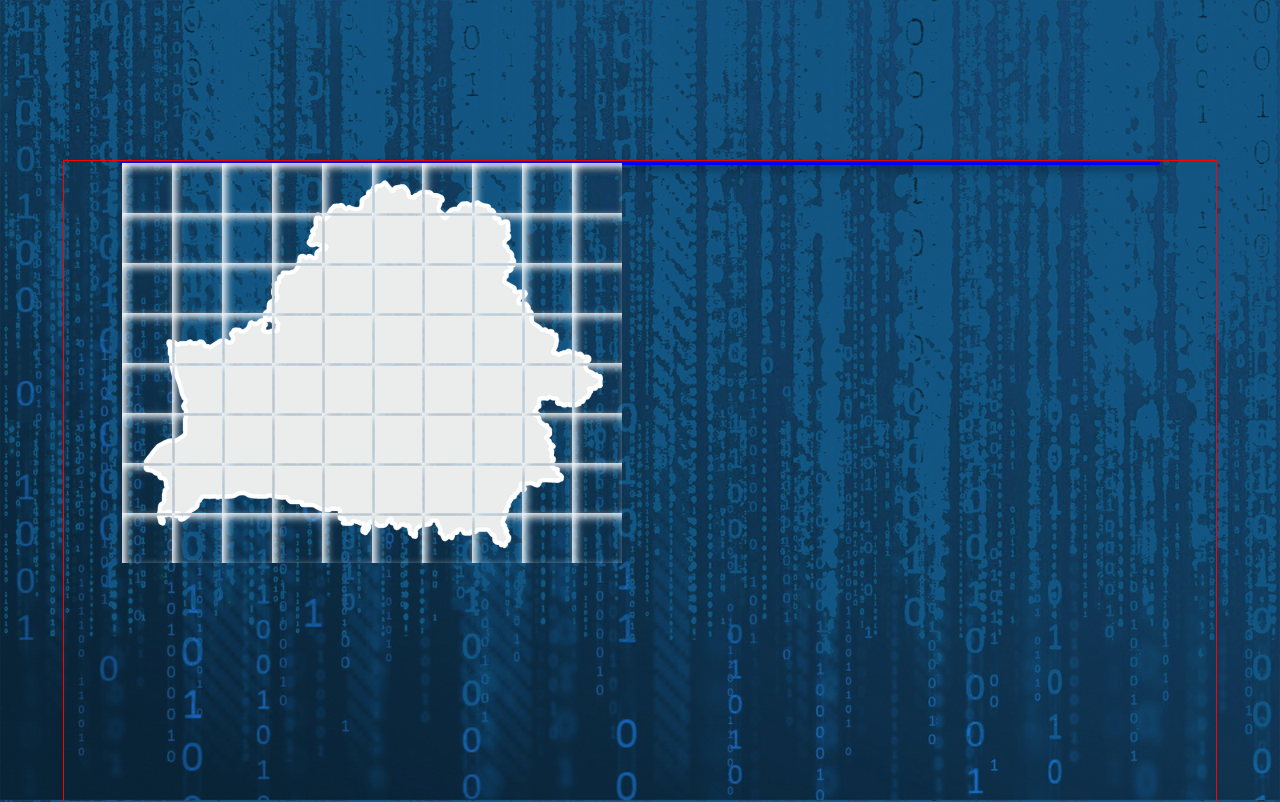
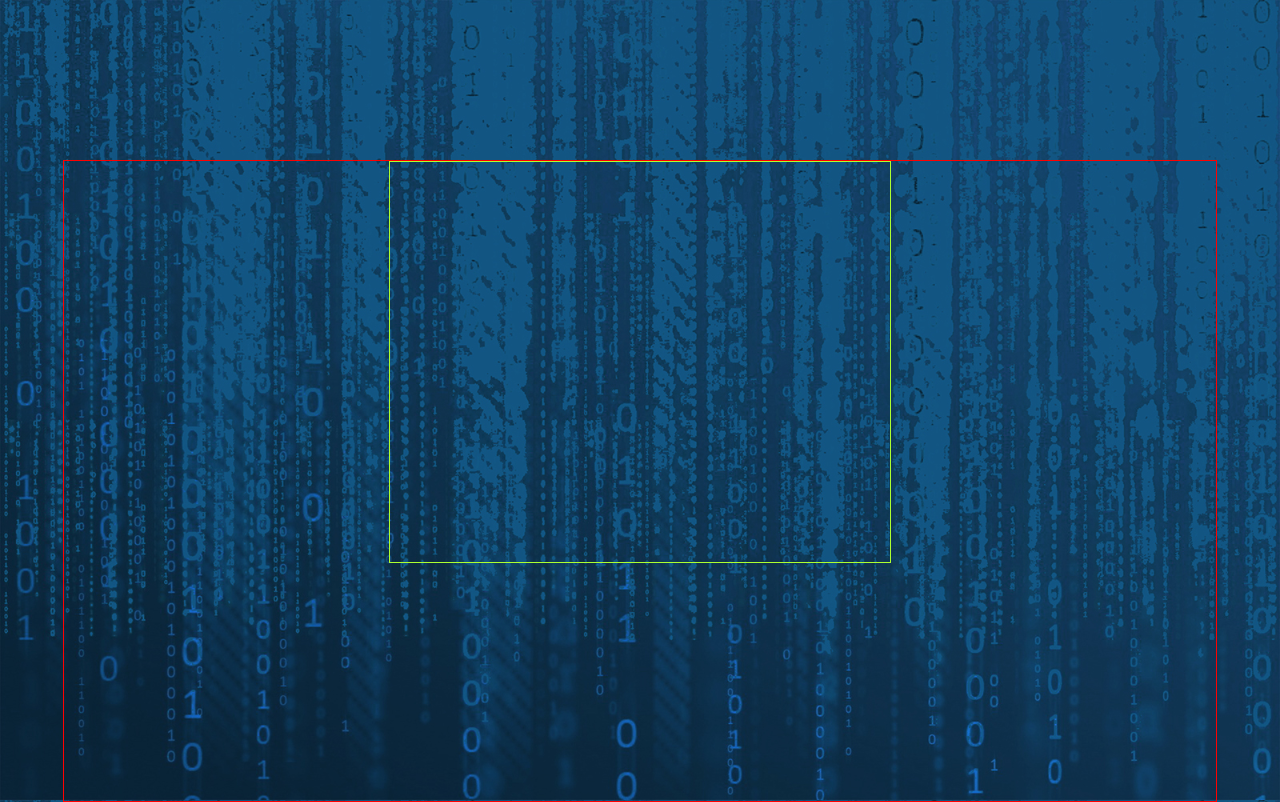
Before and after one commit to ya6/react-game, a React (Create React App) app: page / in a window 1280 px wide. Built offline with nearby package versions, Linux system fonts and the light colour scheme.

Commit message:
refactor: to pre-calculate field: stage 1

```diff
--- a/src/App.js
+++ b/src/App.js
@@ -1,7 +1,8 @@
 import "./App.css";
-import { Component } from "react";
+import React, { Component } from "react";
 import Field from "./components/field";
 import _random from "./helpers/_random";
+import Removed from "./components/removed";
 
 class App extends Component {
   constructor() {
@@ -15,18 +16,26 @@ class App extends Component {
       currentBlock: {},
       imageRatio: 1,
       imageWidth: 1000,
-      back: new Image(),
-      med_box: new Image(),
-      gameOver: false
+      gameOver: false,
     };
   }
 
   componentDidMount() {
+    console.log("App componentDidMount");
 
-    console.log('App componentDidMount' );
-    //set arr
     const { fieldWidth, fieldHeight, spots, size, imageWidth } = this.state;
 
+    //todo get color
+
+    // const basic_canvasRef = React.createRef();
+
+    // const back = new Image();
+
+    // back.src = back_url;
+
+    // back.addEventListener("load", () => {});
+
+    //set arr
     const _imageRatio = imageWidth / (fieldWidth * size);
     const _arr = [];
 
@@ -42,7 +51,7 @@ class App extends Component {
           left: x * size,
           top: y * size,
           med: false,
-          updated: 0
+          updated: 0,
         };
       }
     }
@@ -93,17 +102,15 @@ class App extends Component {
       }
     }
 
-
     this.setState({ field: _arr, imageRatio: _imageRatio });
   }
 
   leftClickHandler = (block) => {
-
-    let  _gameOver  = this.state.gameOver;
+    let _gameOver = this.state.gameOver;
     const _arr = this.state.field;
 
     if (_gameOver) {
-       return;
+      return;
     }
 
     switch (block.val) {
@@ -120,7 +127,6 @@ class App extends Component {
           }
         }
 
-
         break;
       case 0:
         this.handleEmptyArea(block, _arr);
@@ -134,10 +140,8 @@ class App extends Component {
     this.setState({ field: _arr, gameOver: _gameOver });
   };
 
-
-
   componentDidUpdate() {
-    console.log('App componentDidUpdate');
+    console.log("App componentDidUpdate");
   }
 
   rightClickHandler = (e, block) => {
@@ -155,7 +159,6 @@ class App extends Component {
   handleEmptyArea = (block, _arr) => {
     _arr[block.y][block.x].status = "opened";
     _arr[block.y][block.x].updated += 1;
-
 
     if (block.y - 1 >= 0) {
       if (
@@ -197,16 +200,33 @@ class App extends Component {
   };
 
   render() {
-const { field, imageRatio } =  this.state;
+    const {
+      field,
+      imageRatio,
+      fieldWidth,
+      fieldHeight,
+      imageWidth,
+      size
+    } = this.state;
 
     return (
       <div className="App">
+        {/* header */}
+        <Removed
+          field={field}
+          imageRatio = { imageRatio }
+          fieldWidth = { fieldWidth }
+          fieldHeight = { fieldHeight }
+          imageWidth = { imageWidth }
+          size = { size }
+        />
+{/*
         <Field
-          field = { field }
-          imageRatio = { imageRatio }
-          leftClickHandler = { this.leftClickHandler }
-          rightClickHandler = { this.rightClickHandler }
-        />
+          field={field}
+          imageRatio={imageRatio}
+          leftClickHandler={this.leftClickHandler}
+          rightClickHandler={this.rightClickHandler}
+        /> */}
       </div>
     );
   }
--- a/src/components/field-block/field-block.component.jsx
+++ b/src/components/field-block/field-block.component.jsx
@@ -41,6 +41,26 @@ class FieldBlock extends Component {
 
     // block with numbers
     if (block.val > 0 && block.status === "opened") {
+
+      context.clearRect(0, 0, this.canvas.width, this.canvas.height);
+
+      const image = new Image();
+      image.src = back_url;
+
+      context.drawImage(
+        image,
+        block.left * imageRatio,
+        block.top * imageRatio,
+        block.size * imageRatio,
+        block.size * imageRatio,
+        5,
+        5,
+        this.canvas.width - 5,
+        this.canvas.width - 5
+      );
+
+
+
       context.font = (block.size * imageRatio) / 2 + "px Arial";
       context.textAlign = "center";
       context.textBaseline = "middle";
--- /dev/null
+++ b/src/components/removed/index.js
@@ -0,0 +1,2 @@
+import Removed from "./removed.component"
+export default Removed;
--- /dev/null
+++ b/src/components/removed/removed.component.jsx
@@ -0,0 +1,58 @@
+import { render } from '@testing-library/react';
+import React, { Component } from 'react';
+import back_url from '../../assets/img/dig_bel_2+.png';
+import './removed.style.css';
+
+class Removed extends Component{
+
+    removed_canvasRef = React.createRef();
+
+    componentDidMount() {
+
+        const {field,
+            imageRatio,
+            fieldWidth,
+            fieldHeight,
+            imageWidth, size}  = this.props;
+
+
+        const image = new Image();
+        image.src =back_url;
+
+        image.addEventListener("load", () => {});
+
+
+    }
+
+
+
+  render() {
+
+    const {fieldWidth, fieldHeight, size } = this.props;
+
+    const   _style = {
+        width: fieldWidth * size,
+        height: fieldHeight * size,
+
+      };
+
+
+
+    return (
+        <canvas
+          style={_style}
+          ref={ this.removed_canvasRef }
+
+          className="removed"
+
+        ></canvas>
+      );
+
+
+  }
+
+
+
+}
+
+export default Removed
--- /dev/null
+++ b/src/components/removed/removed.style.css
@@ -0,0 +1,3 @@
+.removed {
+    border: 1px solid greenyellow
+}
```
